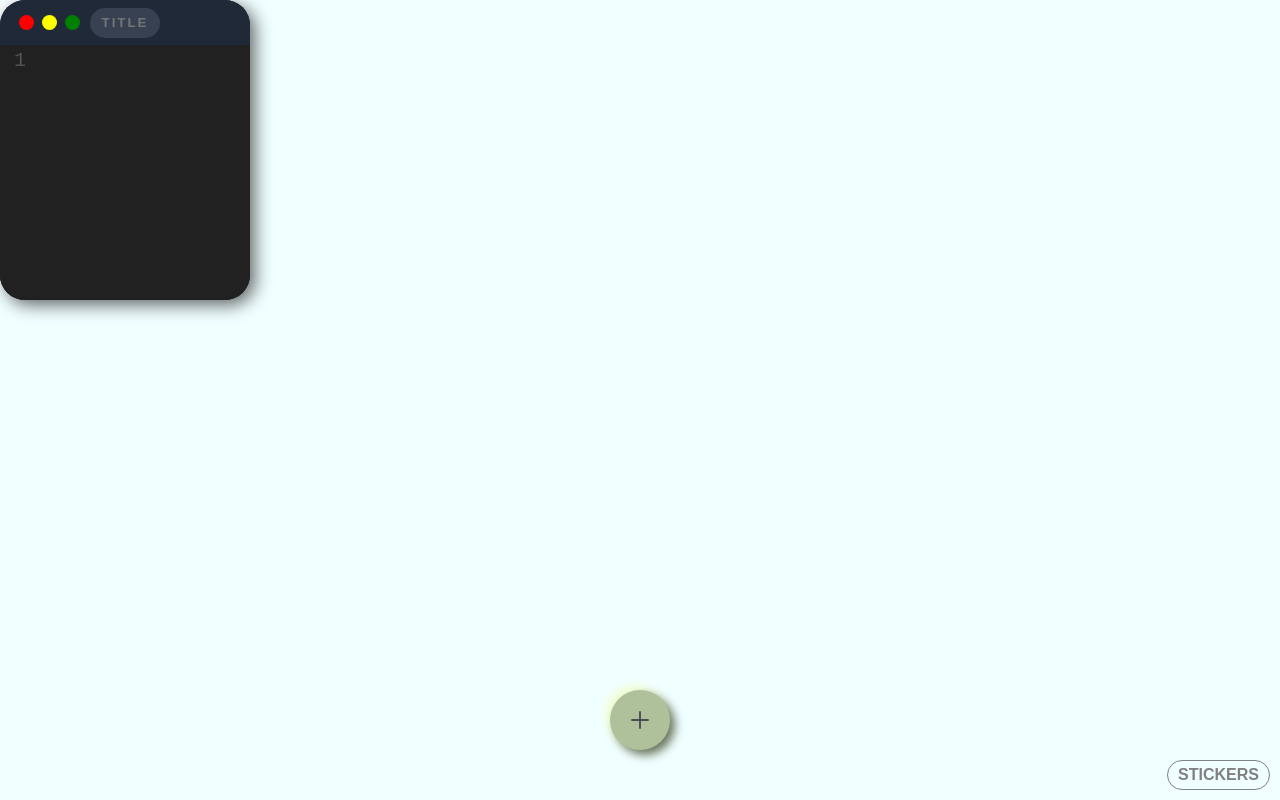
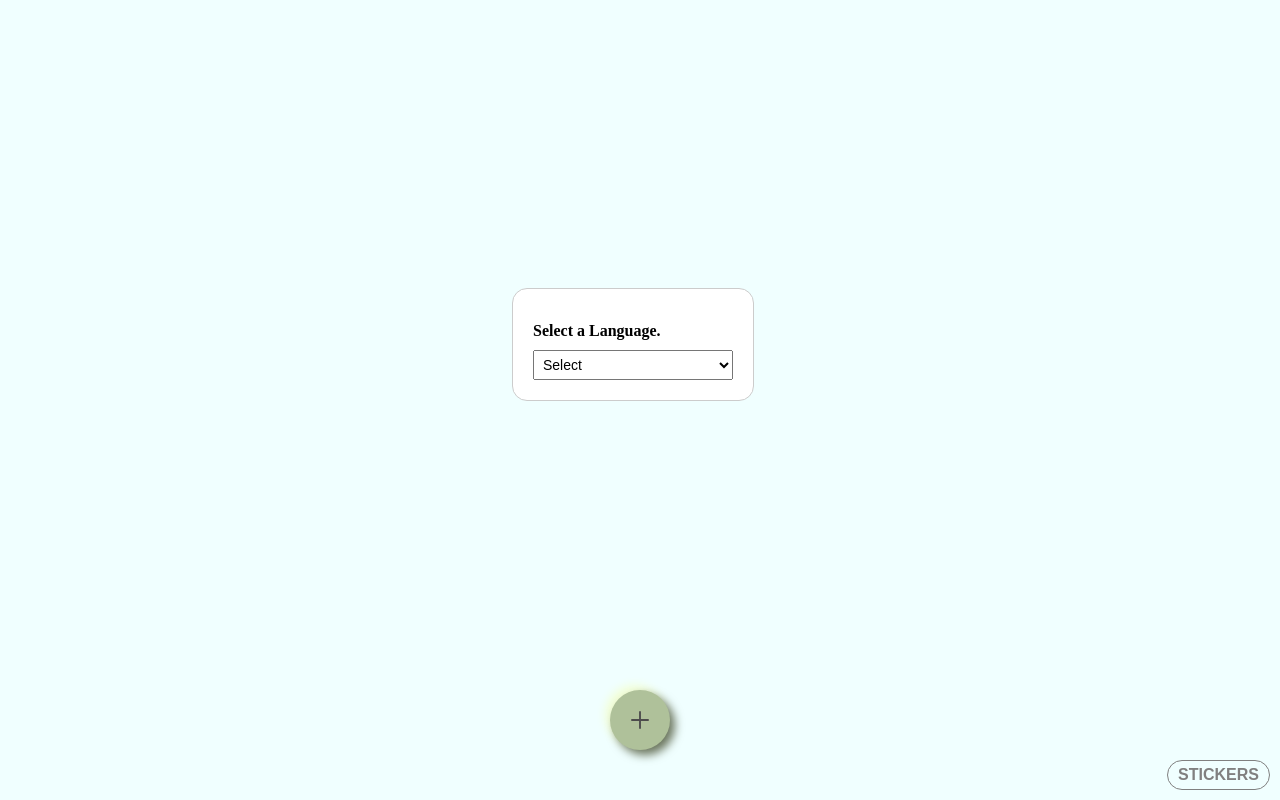
Before and after one commit to yakraj/snap-code, a website: page index.html in a window 1280 px wide. Both pictures are taken after a click on the element 640 px from the left and 720 px from the top of the page. Drawn offline with nearby package versions, Linux system fonts and the light colour scheme; grey boxes are pictures that could not be loaded.

Commit message:
Update index.html and new.css

```diff
--- a/index.html
+++ b/index.html
@@ -3,21 +3,21 @@
   <head>
     <link
       rel="stylesheet"
-      href="https://cdnjs.cloudflare.com/ajax/libs/codemirror/5.62.0/codemirror.min.css"
+      href="https://cdnjs.cloudflare.com/ajax/libs/codemirror/6.65.7/codemirror.min.css"
     />
     <link rel="stylesheet" href="./new.css" />
     <link
       rel="stylesheet"
-      href="https://cdnjs.cloudflare.com/ajax/libs/codemirror/5.62.0/theme/material-darker.min.css"
+      href="https://cdnjs.cloudflare.com/ajax/libs/codemirror/6.65.7/theme/material-darker.min.css"
     />
+    <!-- Include the language mode you want to use, for example, JavaScript -->
+     <script src="https://cdnjs.cloudflare.com/ajax/libs/codemirror/5.62.0/codemirror.min.js"></script>
 
-    <script src="https://cdnjs.cloudflare.com/ajax/libs/codemirror/5.62.0/codemirror.min.js"></script>
-    <!-- Include the language mode you want to use, for example, JavaScript -->
-    <script src="https://cdnjs.cloudflare.com/ajax/libs/codemirror/5.62.0/mode/javascript/javascript.min.js"></script>
+    <script src="https://cdnjs.cloudflare.com/ajax/libs/codemirror/6.65.7/mode/javascript/javascript.min.js"></script>
   </head>
   <body>
     <div id="id1684907668905">
-      <div onclick="createDataCode()" class="add-button">
+      <div onclick="CreatePop()" class="add-button">
         <img width="30px" alt="delete button" src="./assects/add.svg" />
       </div>
 
@@ -74,8 +74,27 @@
       id="PlayGround"
       ondrop="drop(event)"
       ondragover="allowDrop(event)"
-    ></div>
+    >
+    <!-- this is popup -->
+    <div class="popup">
+  <h2>Select a Language.</h2>
+  <select id="myDropdown" onchange="handleDropdownChange(event)">
+    <option value="javascript">Select</option>
+     <option value="javascript">JavaScript</option>
+    <option value="htmlmixed">HTML</option>
+    <option value="css">CSS</option>
+    <option value="jsx">JSX</option>
+  </select>
+</div>
+    </div>
   </body>
+    <script src="https://cdnjs.cloudflare.com/ajax/libs/codemirror/6.65.7/mode/htmlmixed/htmlmixed.min.js"></script>
+  <script src="https://cdnjs.cloudflare.com/ajax/libs/codemirror/6.65.7/mode/css/css.min.js"></script>
+  <script src="https://cdnjs.cloudflare.com/ajax/libs/codemirror/6.65.7/mode/jsx/jsx.min.js"></script>
+  <script src="https://cdnjs.cloudflare.com/ajax/libs/codemirror/6.65.7/mode/xml/xml.min.js"></script>
+
+
+
   <script>
     function allowDrop(event) {
       event.preventDefault();
@@ -126,12 +145,11 @@
         document.querySelector(".imagebutton").innerHTML = "HIDE";
       }
     }
-    function Highlighter() {
+    function Highlighter(lan) {
       let textareas = document.querySelectorAll("#code-editor");
-
       // for (let i = 0; i < textareas.length; i++) {
       const editor = CodeMirror.fromTextArea(textareas[textareas.length - 1], {
-        mode: "javascript", // Set the language mode, for example, 'javascript'
+        mode: lan, // Set the language mode, for example, 'javascript'
         lineNumbers: true, // Show line numbers
         fontSize: 50,
         lineWrapping: true,
@@ -280,7 +298,6 @@
 
     function handleDeleteKeyPress(event) {
       if (event.key === "Delete") {
-        // console.log("Enter key pressed!");
         SelectedElement.remove();
       }
     }
@@ -293,13 +310,13 @@
       document.addEventListener("keydown", handleDeleteKeyPress);
     }
 
-    function createDataCode() {
+    function createDataCode(lan) {
       var container = document.createElement("div");
       container.innerHTML = elementHTML;
       PlayGround.appendChild(container.firstElementChild);
 
       setTimeout(() => {
-        Highlighter();
+        Highlighter(lan);
         Resizer();
         InputResizer();
         MoveRec();
@@ -307,6 +324,17 @@
         DeleteListner();
       }, 100);
     }
+        SelectElement();
     DeleteListner();
+let popupWindow = document.querySelector('.popup')
+    function CreatePop(){
+      popupWindow.style.display = 'block';
+    }
+  function handleDropdownChange(event) {
+    const dropdown = event.target;
+    const selectedOption = dropdown.value;
+    createDataCode(selectedOption);
+    popupWindow.style.display = 'none'
+  }
   </script>
 </html>
--- a/new.css
+++ b/new.css
@@ -171,3 +171,26 @@ input {
   font-weight: 700;
   letter-spacing: 2px;
 }
+.popup {
+  position: absolute;
+  display: none;
+  z-index: 1000;
+  left: 40%;
+  top: 40%;
+  width: 200px;
+  padding: 20px;
+  background-color: #fff;
+  border: 1px solid #ccc;
+  border-radius: 15px;
+}
+
+.popup h2 {
+  font-size: 16px;
+  margin-bottom: 10px;
+}
+
+.popup select {
+  width: 100%;
+  padding: 5px;
+  font-size: 14px;
+}
```
